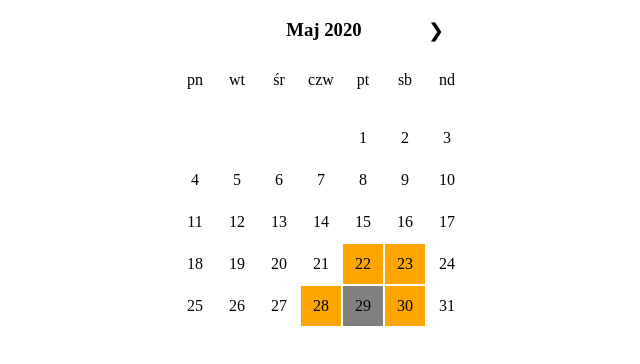
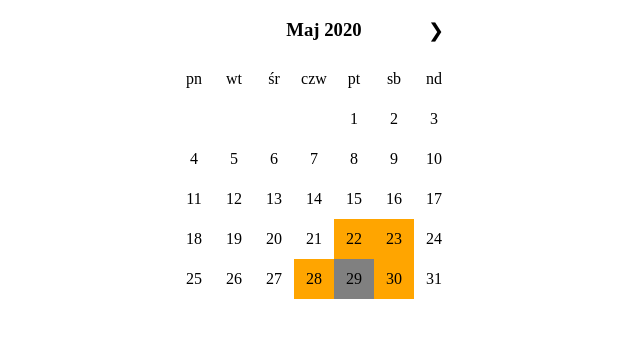
Before and after one commit to paulSlim/booking_scheduler, a plain HTML site: page index.html in a window 1280 px wide. Shown: the whole page, without its empty margins (316-956 px from the left). Drawn offline with Linux system fonts and the light colour scheme.

Commit message:
fixed render issues with empty divs, added notes to data in Polish

```diff
--- a/scheduler.css
+++ b/scheduler.css
@@ -33,7 +33,6 @@
 .day,
 .days-in-week,
 .empty {
-  border: 1px solid white;
   display: inline-block;
   position: relative;
   width: 40px;
@@ -41,6 +40,10 @@
   line-height: 40px;
   text-align: center;
   cursor: pointer;
+}
+
+.empty {
+  color: transparent;
 }
 
 .day:hover {
--- a/scheduler_main.js
+++ b/scheduler_main.js
@@ -3,7 +3,7 @@ class Render {
     this.computedDates = new ComputeDates();
     this.schedulerDiv = document.querySelector(".scheduler");
     this.schMonthYear = document.querySelector(".sch_title");
-    this.dayList = ['pn', 'wt', 'śr', 'czw', 'pt', 'sb', 'nd']
+    this.dayList = ['pn', 'wt', 'śr', 'czw', 'pt', 'sb', 'nd'] // the days of the week in Polish (PL) standard
     this.monthList = [
       "Styczeń",
       "Luty",
@@ -17,7 +17,7 @@ class Render {
       "Październik",
       "Listopad",
       "Grudzień",
-    ];
+    ]; // months in Polish (PL) standard
 
     this.bookingsCurrentYear = [
       [], //styczeń
@@ -121,7 +121,7 @@ class Render {
       regDays[this.computedDates.currentDay - 1].classList.add("today");
       regDays[this.computedDates.currentDay - 1].setAttribute(
         "data-tooltip",
-        "dzisiaj"
+        "dzisiaj" // PL
       );
       regDays[this.computedDates.currentDay - 1].style.background = "gray";
     };
@@ -140,29 +140,8 @@ class Render {
     let i = 0;
 
     this.renderingFn(i, this.dayList.length - 1, 'days-in-week', this.dayList);
-    this.renderingFn(i, this.computedDates.firstDayOfMonthIndex(month, year) - 2, 'empty', '');
+    this.renderingFn(i, this.computedDates.firstDayOfMonthIndex(month, year) - 2, 'empty', i);
     this.renderingFn(i + 1, this.computedDates.daysInMonth(month, year), 'day', i);
-
-
-    // for (let i = 0; i <= this.dayList.length - 1; i++) {
-    //   const dayInWeek = document.createElement('div');
-    //   dayInWeek.setAttribute('class', 'days-in-week');
-    //   dayInWeek.textContent = this.dayList[i];
-    //   this.schedulerDiv.appendChild(dayInWeek);
-    // };
-
-    // for (let i = 0; i <= this.computedDates.firstDayOfMonthIndex(month, year) - 2; i++) {
-    //   const day = document.createElement('div');
-    //   day.setAttribute('class', 'empty');
-    //   this.schedulerDiv.appendChild(day);
-    // }
-
-    // for (let i = 1; i <= this.computedDates.daysInMonth(month, year); i++) {
-    //   const day = document.createElement("div");
-    //   day.setAttribute("class", "day");
-    //   day.textContent = i;
-    //   this.schedulerDiv.appendChild(day);
-    // }
 
     this.renderBookedDays(month, year);
     if (
@@ -179,7 +158,7 @@ class Render {
     bookings[month - 1].forEach((bookedDay) => {
       regDays[bookedDay - 1].style.backgroundColor = "orange";
       regDays[bookedDay - 1].classList.add("booked");
-      regDays[bookedDay - 1].setAttribute("data-tooltip", "zarezerwowane");
+      regDays[bookedDay - 1].setAttribute("data-tooltip", "zarezerwowane"); // PL
     });
   }
 }
```
